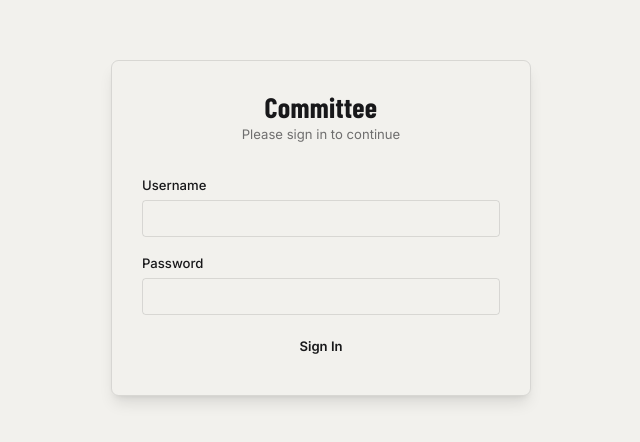
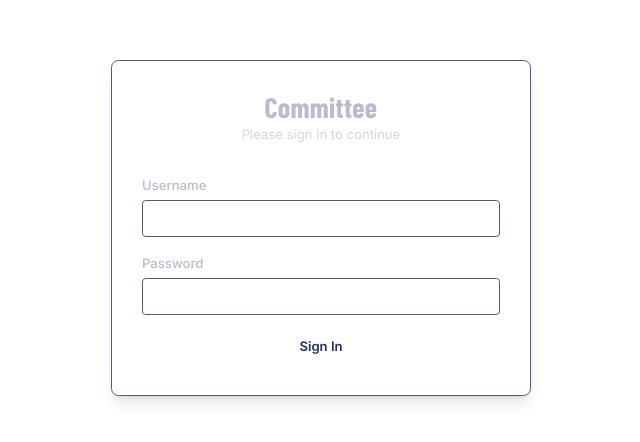
Before and after one commit to abdy-007/CommitteeTaskManagementWebsite, a React (Vite) app: page / in a window 1280 px wide. Shown: the part 172-614 px from the top of the page, without its empty margins (319-959 px from the left). Built offline with nearby package versions, Linux system fonts and the light colour scheme.

Commit message:
updated color pallete and added initialization + mock data scripts (init.cjs; seed.cjs)

```diff
--- /dev/null
+++ b/seed.cjs
@@ -0,0 +1,82 @@
+const sqlite3 = require('sqlite3').verbose();
+const readline = require('readline');
+const db = new sqlite3.Database('./main.db');
+
+const rl = readline.createInterface({ input: process.stdin, output: process.stdout });
+
+rl.question("Do you want to 'add' or 'remove' mock data? (Type 'add' or 'remove'): ", (action) => {
+  const choice = action.trim().toLowerCase();
+
+  if (choice === 'add') {
+    db.serialize(() => {
+      console.log("Injecting mock records...");
+
+      // 1. Insert Test Members
+      const insertMember = db.prepare(`INSERT OR IGNORE INTO members (id, name, username, password, role, avatar) VALUES (?, ?, ?, ?, ?, ?)`);
+      insertMember.run('m_test_1', 'Zöhre', 'zohre', 'password123', 'Member', 'Z');
+      insertMember.run('m_test_2', 'Abdylla', 'abdy', 'password123', 'Committee', 'A');
+      insertMember.run('m_test_3', 'Dunya', 'dunya', 'password123', 'Member', 'D');
+      insertMember.finalize();
+
+      // 2. Fetch Categories (Filtering out picture-required ones)
+      db.all("SELECT * FROM categories", [], (err, categories) => {
+        if (err) return console.error("Error fetching categories:", err.message);
+
+        const targetCategories = categories.filter(c => !c.picture_required);
+        if (targetCategories.length === 0) return console.log("⚠️ No valid categories found.");
+
+        // 3. Insert Tasks (Using exact known schema)
+        const insertTask = db.prepare(`
+          INSERT OR IGNORE INTO tasks
+          (id, title, description, category_id, points, member_id, submitted_at)
+          VALUES (?, ?, ?, ?, ?, ?, ?)
+        `);
+
+        const templates = [
+          { title: 'Cleaned Common Kitchen', desc: 'Wiped counters and washed dishes.', points: 3 },
+          { title: 'Organized Storage', desc: 'Sorted spare cables and tools.', points: 4 },
+          { title: 'Repaired Hallway Door', desc: 'Fixed the loose handle.', points: 3 },
+          { title: 'Tested Server Backup', desc: 'Verified automated database dumps.', points: 5 },
+          { title: 'Watered Corridor Plants', desc: 'Hydrated shared indoor greenery.', points: 1 }
+        ];
+
+        const members = ['m_test_1', 'm_test_2', 'm_test_3'];
+        let count = 0;
+        const now = new Date();
+
+        templates.forEach((t, i) => {
+          const cat = targetCategories[i % targetCategories.length];
+          const memberId = members[i % members.length];
+          const taskId = `t_mock_${i + 1}`;
+
+          // Subtract exactly 'i' hours from right now to guarantee it stays in the current month
+          const taskDate = new Date(now.getTime() - (i * 3600000)).toISOString();
+
+          insertTask.run(taskId, t.title, t.desc, cat.id, t.points, memberId, taskDate, (err) => {
+            if (!err) count++;
+          });
+        });
+
+        insertTask.finalize(() => {
+          console.log(`✅ Successfully added ${count} mock tasks guaranteed for the current month.`);
+          db.close(); rl.close();
+        });
+      });
+    });
+
+  } else if (choice === 'remove') {
+    db.serialize(() => {
+      console.log("Cleaning up mock records...");
+      db.run(`DELETE FROM tasks WHERE id LIKE 't_mock_%'`, () => {
+        db.run(`DELETE FROM members WHERE id IN ('m_test_1', 'm_test_2', 'm_test_3')`, () => {
+          console.log("🗑️ Mock tasks and members cleared.");
+          db.close(); rl.close();
+        });
+      });
+    });
+
+  } else {
+    console.log("❌ Invalid choice.");
+    db.close(); rl.close();
+  }
+});
--- a/src/styles/globals.css
+++ b/src/styles/globals.css
@@ -0,0 +1,40 @@
+:root, .dark {
+  --font-size: 15px;
+  --background: #FFFFFF; /* Changed to solid white */
+  --foreground: #899de7; /* Changed to deep blue for readable text */
+  --card: #2A3666;
+  --card-foreground: #B8BCCB;
+  --popover: #2A3666;
+  --popover-foreground: #B8BCCB;
+  --primary: #626A8D;
+  --primary-foreground: #B8BCCB;
+  --secondary: #505980;
+  --secondary-foreground: #B8BCCB;
+  --muted: #2A3666;
+  --muted-foreground: #626A8D;
+  --accent: #eff6ff;
+  --accent-foreground: #232F61;
+  --destructive: #B91C1C;
+  --destructive-foreground: #FFFFFF;
+  --border: #505980;
+  --input: #505980;
+  --input-background: #232F61;
+  --switch-background: #505980;
+  --font-weight-medium: 500;
+  --font-weight-normal: 400;
+  --ring: #626A8D;
+  --chart-1: #626A8D;
+  --chart-2: #505980;
+  --chart-3: #4A7C59;
+  --chart-4: #8B5A2B;
+  --chart-5: #6B4E8A;
+  --radius: 0.25rem;
+  --sidebar: #2A3666;
+  --sidebar-foreground: #B8BCCB;
+  --sidebar-primary: #626A8D;
+  --sidebar-primary-foreground: #B8BCCB;
+  --sidebar-accent: #505980;
+  --sidebar-accent-foreground: #B8BCCB;
+  --sidebar-border: #505980;
+  --sidebar-ring: #626A8D;
+}
--- a/src/styles/index.css
+++ b/src/styles/index.css
@@ -1,3 +1,4 @@
 @import './fonts.css';
 @import './tailwind.css';
 @import './theme.css';
+@import './globals.css';
--- a/src/styles/theme.css
+++ b/src/styles/theme.css
@@ -138,6 +138,7 @@
 
   h1, h2, h3, h4 {
     font-family: 'Barlow Condensed', sans-serif;
+    color: var(--primary-foreground);
     font-weight: 600;
     line-height: 1.2;
     letter-spacing: 0.01em;
@@ -168,3 +169,29 @@
   ::-webkit-scrollbar-thumb { background: rgba(24,24,26,0.15); border-radius: 3px; }
   ::-webkit-scrollbar-thumb:hover { background: rgba(24,24,26,0.3); }
 }
+
+.bg-card {
+  color: var(--card-foreground);
+}
+.bg-primary {
+  color: var(--primary-foreground);
+}
+.bg-sidebar {
+  color: var(--sidebar-foreground);
+}
+.bg-accent {
+  color: var(--accent-foreground);
+}
+/* Break the camouflage loop on the stat card subtitles */
+.bg-accent .text-accent,
+.bg-card .text-accent {
+  color: #FFFFFF !important;
+}
+/* Globally force headers inside dark UI cards to be white */
+.bg-card h1 {
+  color: var(--accent);
+}
+/* Force explicit foreground text to become light when inside a dark card */
+.bg-card .text-foreground {
+  color: var(--card-foreground) !important;
+}
```
Also changed, not shown: 4 other files (tests, documents, lock files or other folders).
